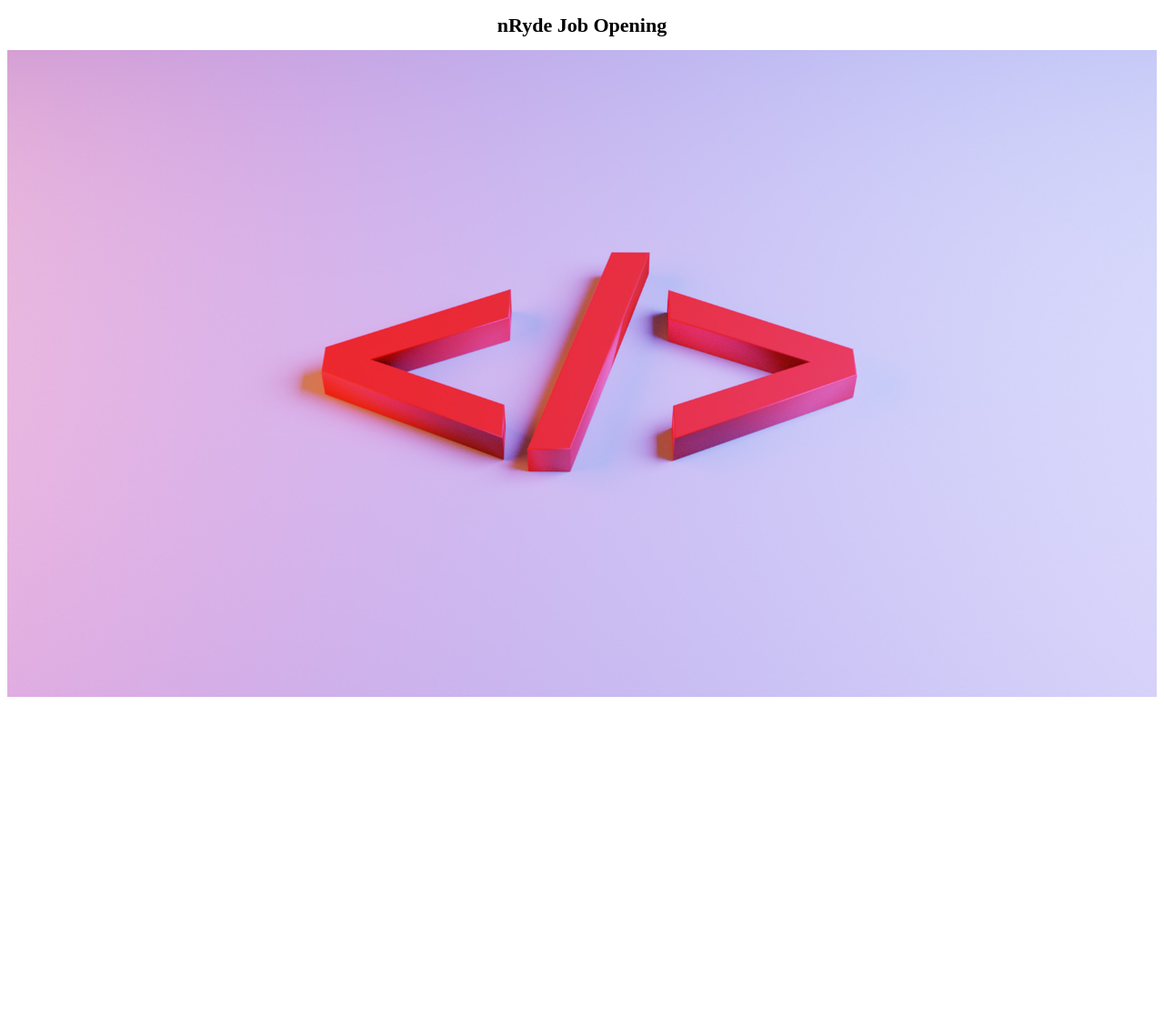
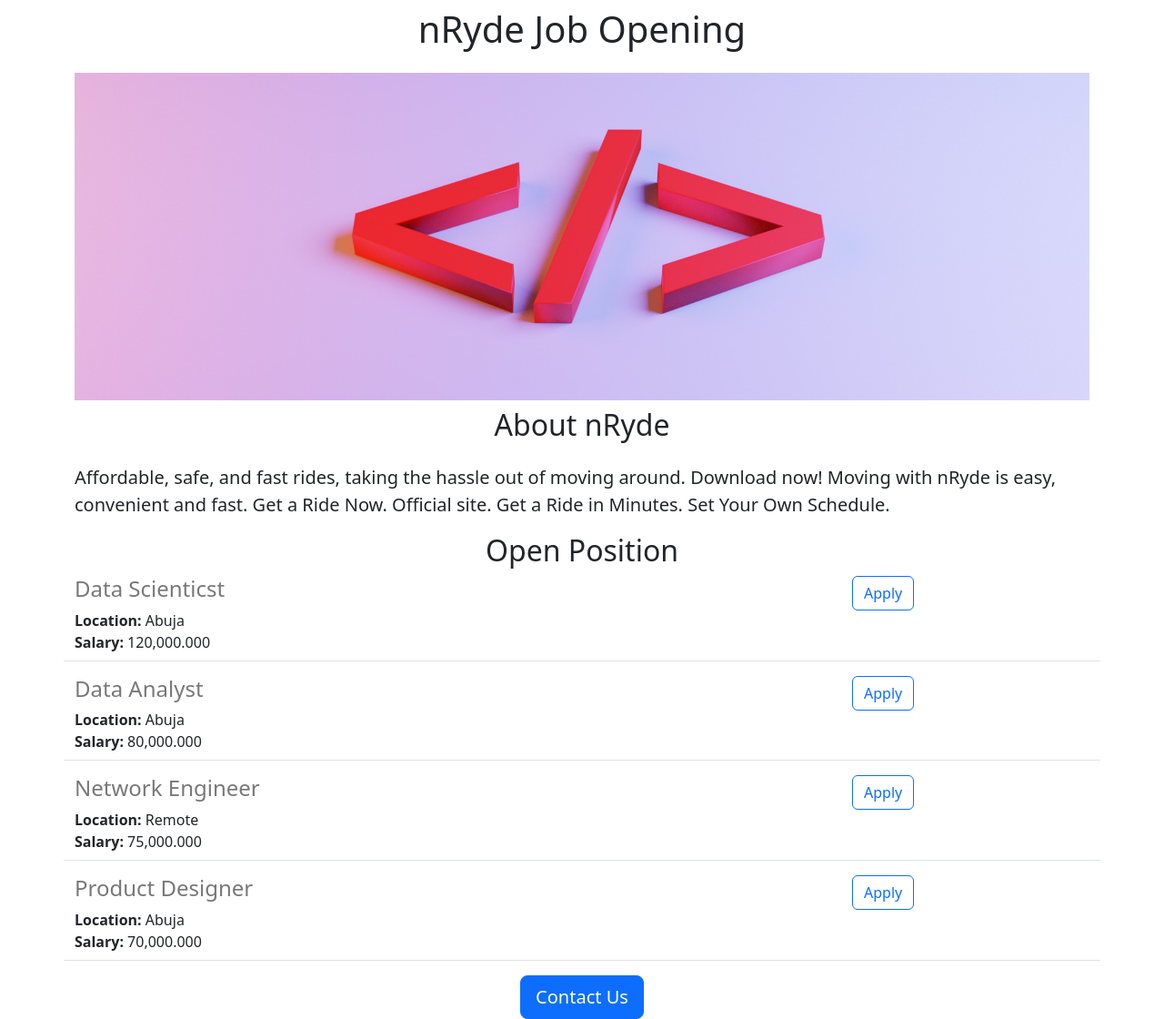
Before and after one commit to hamisuyusuf/effective-roboto-v1, a Flask app: page / in a window 1280 px wide. Shown: the whole page at 91% size. Before the commit the page ends 766 px from the top, so only its background shows below. Run offline with Flask 2, Linux system fonts and the light colour scheme.

Commit message:
Added job position and API route

```diff
--- a/app.py
+++ b/app.py
@@ -1,10 +1,42 @@
-from flask import Flask, render_template
+from flask import Flask, render_template, jsonify
 
 app = Flask(__name__ ,static_url_path='/static')
 
+JOBS = [
+  {
+    'id' : 1,
+    'title': 'Data Scienticst',
+    'location': 'Abuja',
+    'salary': '120,000.000'
+  },
+   {
+    'id' : 2,
+    'title': 'Data Analyst',
+    'location': 'Abuja',
+    'salary': '80,000.000'
+  },
+ {
+    'id' : 3,
+    'title': 'Network Engineer',
+    'location': 'Remote',
+    'salary': '75,000.000'
+  },
+ {
+    'id' : 4,
+    'title': 'Product Designer',
+    'location': 'Abuja',
+    'salary': '70,000.000'
+  }
+]
 
 @app.route("/")
 def hello():
-    return render_template('Home.html')
+    return render_template('Home.html',
+                           jobs=JOBS,
+                          company_name='nRyde')
+
+@app.route("/api/jobs")
+def list_jobs():
+  return jsonify(JOBS)
 if __name__ == "__main__":
     app.run(host='0.0.0.0', debug=True)
--- a/templates/Home.html
+++ b/templates/Home.html
@@ -1,25 +1,40 @@
 <!DOCTYPE html>
 <html>
   <head>
+    <meta charset="utf-8">
+    <meta name="viewport" content="width=device-width, initial-scale=1">
+    <link href="https://cdn.jsdelivr.net/npm/bootstrap@5.3.0-alpha1/dist/css/bootstrap.min.css" rel="stylesheet" integrity="sha384-GLhlTQ8iRABdZLl6O3oVMWSktQOp6b7In1Zl3/Jr59b6EGGoI1aFkw7cmDA6j6gD" crossorigin="anonymous">
     <title>nRyde</title>
   </head>
 <style>
-
-  h1{
-    text-align: center;
-    font-size: 22px;
-  }
-  .img-2{
+  #banner{
+    height: 360px;
     width: 100%;
+    object-fit: cover;
   }
 </style>
   <body>
-    <h1>nRyde Job Opening</h1>
+    <h1 class="text-center mt-2 mb-4">{{company_name}} Job Opening</h1>
 
    <div class="container">
-      <img src="/static/img-2.jpg" class="img-2">
+      <img src="/static/img-2.jpg" id="banner" class="img-fluid">
+   <h2 class="text-center  mt-2 mb-4">About nRyde</h2>
 
+     <p class="lead">
+       Affordable, safe, and fast rides, taking the hassle out of moving around. Download now! Moving with nRyde is easy, convenient and fast.  Get a Ride Now. Official site. Get a Ride in Minutes. Set Your Own Schedule.
 
+     </p>
+   <h2 class="text-center">Open Position</h2>
+<!--      job position from list -->
+     <div>
+       {% for job in jobs %}
+<!--        job position added -->
+     {% include 'joblist.html' %}
+       {% endfor %}
+     </div>
+    <div class="text-center">
+     <button class="btn btn-primary btn-lg">Contact Us</button>
+    </div>
    </div>
   </body>
 </html>
--- /dev/null
+++ b/templates/joblist.html
@@ -0,0 +1,20 @@
+<div class="border-bottom row" style="margin-bottom:16px; padding-bottom: 8px;">
+  <div class="col-9">
+   <h4
+     style="color: rgb(120, 120, 120);">
+     {{job['title']}}</h4>
+   <div>
+     <b>Location:</b> {{job['location']}}
+   </div>
+   <div>
+<!--          check if salary is included -->
+     {% if 'salary' in job %}
+    <b>Salary:</b> {{job['salary']}}
+   </div>
+   {% endif %}
+  </div>
+   <div class="col-3">
+        <a href="#" type="button" class="btn btn-outline-primary">Apply</a>
+    </div>
+
+ </div>
```
